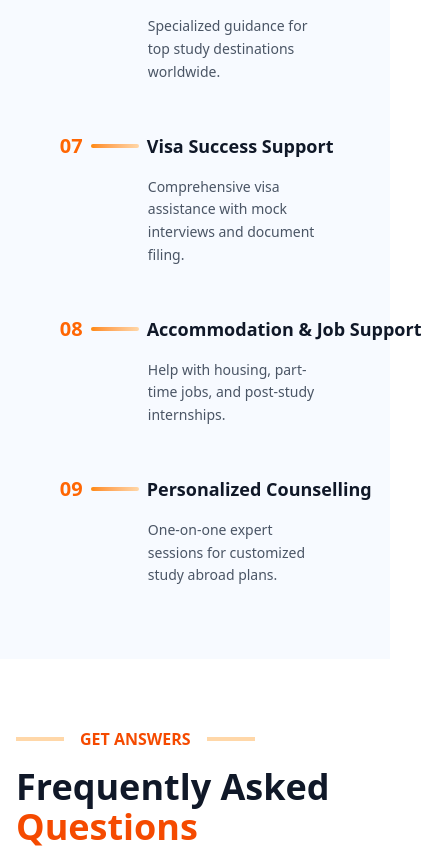
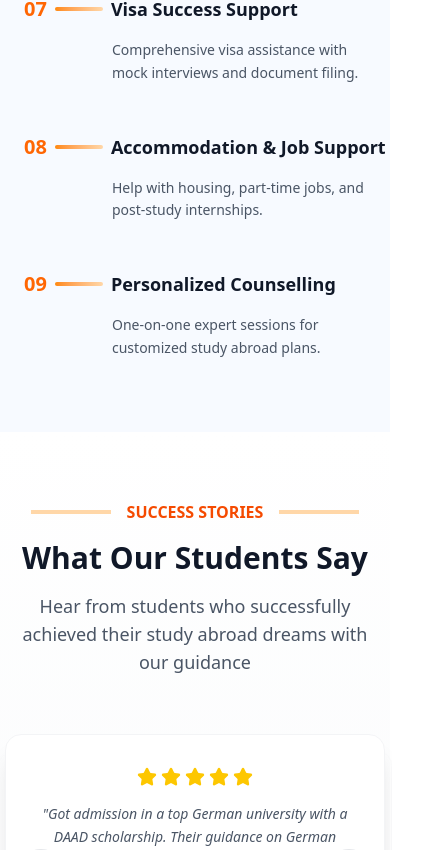
Before and after one commit to sowmyakota-mv/Abroad-Consultancy, a React (Vite) app in the folder abroad-consultancy/: page / in a window 390 px wide. Shown: the part 8170-9020 px from the top of the page, 421 px wide, since content can reach past the window. Built offline with nearby package versions, Linux system fonts and the light colour scheme.

Commit message:
changed the scrollingin mobile

```diff
--- a/abroad-consultancy/src/App.tsx
+++ b/abroad-consultancy/src/App.tsx
@@ -5,7 +5,7 @@
 import CountriesSection from './components/CountrySection';
 import ServicesSection from './components/ServiceSection';
 import WhyChooseUsSection from './components/WhyChooseUsSection';
-// import TestimonialsSection from './components/TestimonialSection';
+import TestimonialsSection from './components/TestimonialSection';
 import FAQSection from './components/FAQSection';
 import CallToActionSection from './components/CallToActionSection';
 import FooterSection from './components/FooterSection';
@@ -22,7 +22,7 @@
         <CountriesSection/>
         <ServicesSection/>
         <WhyChooseUsSection/>
-        {/* <TestimonialsSection/> */}
+        <TestimonialsSection/>
         <FAQSection/>
         <CallToActionSection/>
       </div> }/>
--- a/abroad-consultancy/src/components/WhyChooseUsSection.tsx
+++ b/abroad-consultancy/src/components/WhyChooseUsSection.tsx
@@ -63,7 +63,7 @@
         </div>
 
         {/* Reasons Grid */}
-        <div className="w-[80%] md:w-full mx-auto grid grid-cols-1 md:grid-cols-2 lg:grid-cols-3 gap-8">
+        <div className="w-full mx-auto grid grid-cols-1 md:grid-cols-2 lg:grid-cols-3 gap-8">
           {reasons.map((reason, index) => (
             <div key={index} className="p-2  hover:shadow-md hover:rounded-xl transition-all duration-300">
 
```
